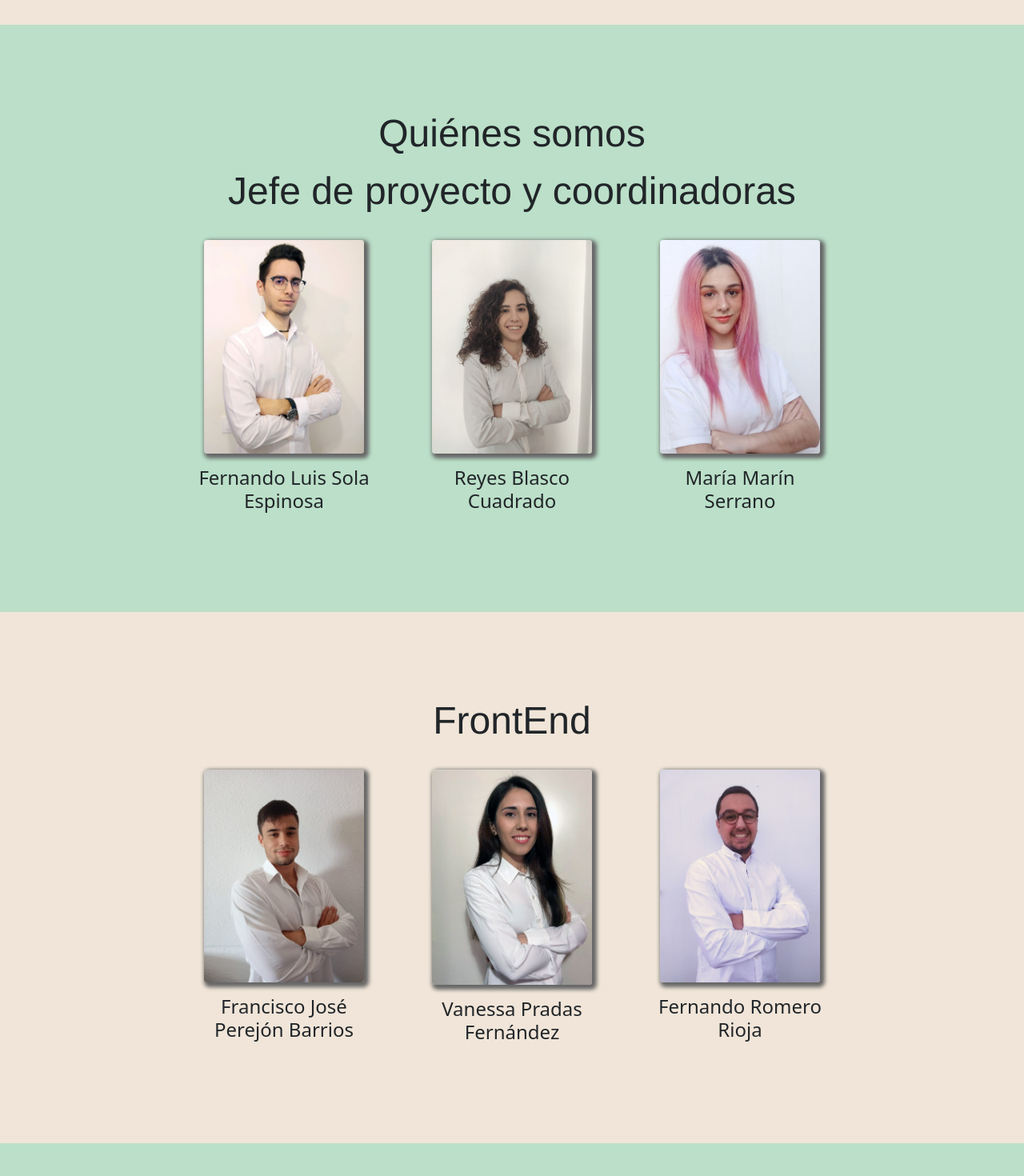
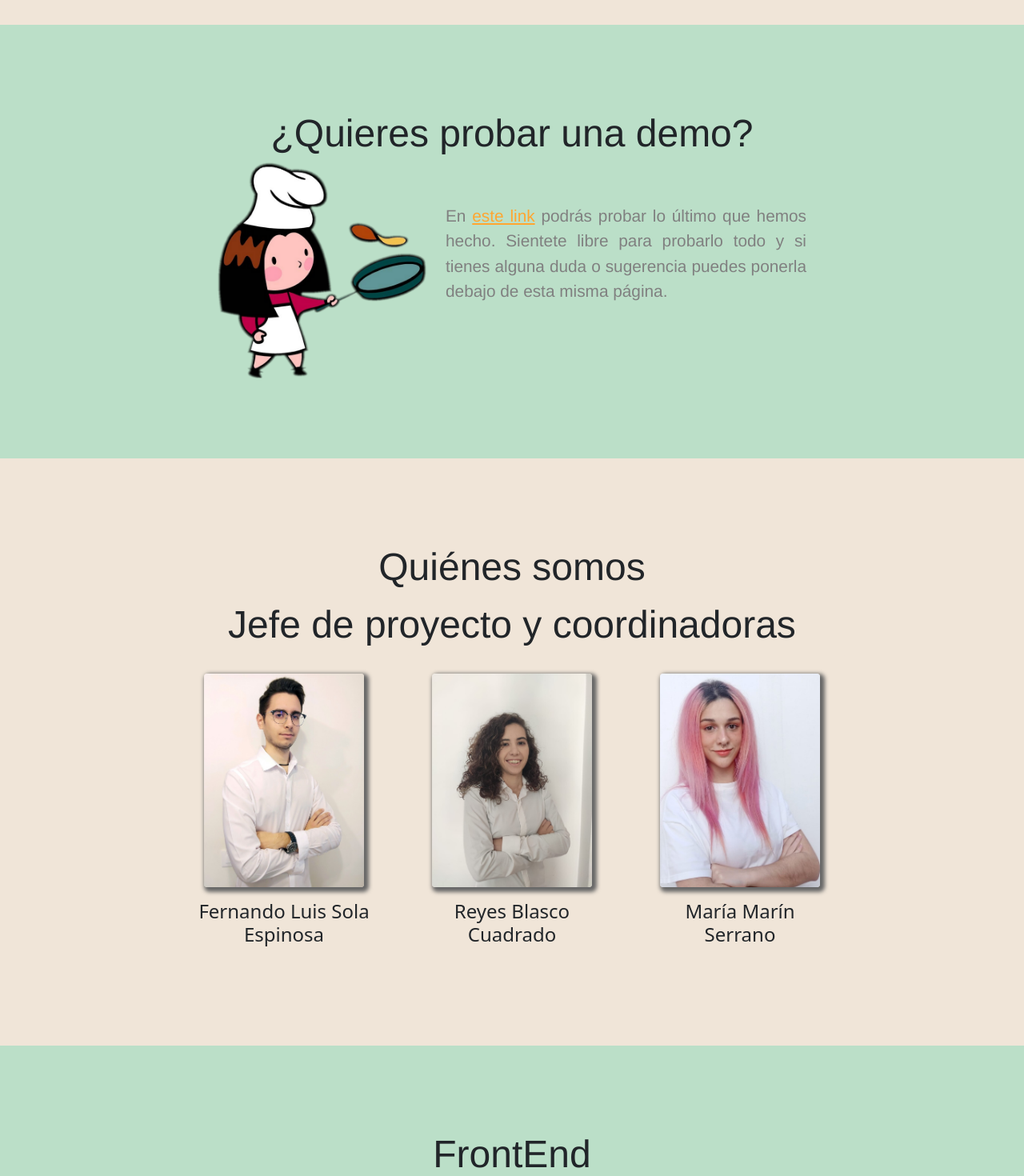
Before and after one commit to franpb14/eatsyLP, a Next.js app: page / in a window 1280 px wide. Shown: the part 2920-4390 px from the top of the page at 80% size. Built offline with nearby package versions, Linux system fonts and the light colour scheme.

Commit message:
Añadida seccion con nuestro link.

```diff
--- a/pages/index.js
+++ b/pages/index.js
@@ -181,8 +181,30 @@ const Post = () => {
         </Flip>
       </div>
 
+      <div id="bloque2" className="bloqueverde">
 
-    <div id="bloque6" className="bloqueverde">
+      <Flip right>
+      <div className="container">
+          <div className="row justify-content-center">
+            <div className="titleblock col-12">
+              ¿Quieres probar una demo?
+            </div>
+          </div>
+          <div className="row justify-content-center">
+          <div className="col-lg-3 col-6">
+              <a  href="https://eatsy-develop.herokuapp.com"> <img className="comida" src="tortita.png"></img></a>
+            </div>
+            <div id="bodyblock1" className="bodyblock col-md-5">
+            En <a className="link" href="https://eatsy-develop.herokuapp.com">este link</a> podrás probar lo último que hemos hecho. Sientete
+            libre para probarlo todo y si tienes alguna duda o sugerencia puedes ponerla debajo de esta misma página. </div>
+
+          </div>
+        </div>
+      </Flip>
+      </div>
+
+
+    <div id="bloque6" className="bloquemarron">
       <Fade bottom>
         <div className="container">
           <div className="row justify-content-center">
@@ -229,7 +251,7 @@ const Post = () => {
         </div>
     </Fade>
       </div>
-    <div id="bloque7" className="bloquemarron">
+    <div id="bloque7" className="bloqueverde">
     <Fade left>
         <div className="container">
           <div className="row justify-content-center">
@@ -275,7 +297,7 @@ const Post = () => {
     </Fade>
       </div>
 
-    <div id="bloque8" className="bloqueverde">
+    <div id="bloque8" className="bloquemarron">
     <Fade right>
         <div className="container">
           <div className="row justify-content-center">
@@ -349,7 +371,7 @@ const Post = () => {
     </Fade>
       </div>
 
-      <div id="bloque9" className="bloquemarron">
+      <div id="bloque9" className="bloqueverde">
     <Flip bottom>
       <div className="container">
           <div className="titleblock col-12">
--- a/styles/globals.css
+++ b/styles/globals.css
@@ -12,14 +12,21 @@
 .comida{
   width: 100%;
 }
+.link{
+  color:#ffa631;
+  transition: all 1s;
+}
+.link:hover{
+  color: #75cfb8;
+}
 .border-success{
   padding-top: 25px;
-  background-color: #bbdfc8 !important;
+  background-color: #f0e5d8 !important;
   border: 0px !important;
 }
 .border-wrong{
   padding-top: 25px;
-  background-color: #f0e5d8 !important;
+  background-color: #bbdfc8 !important;
   border: 0px !important;
 }
 .card-img-top {
```
Also changed, not shown: public/tortita.png (added).
